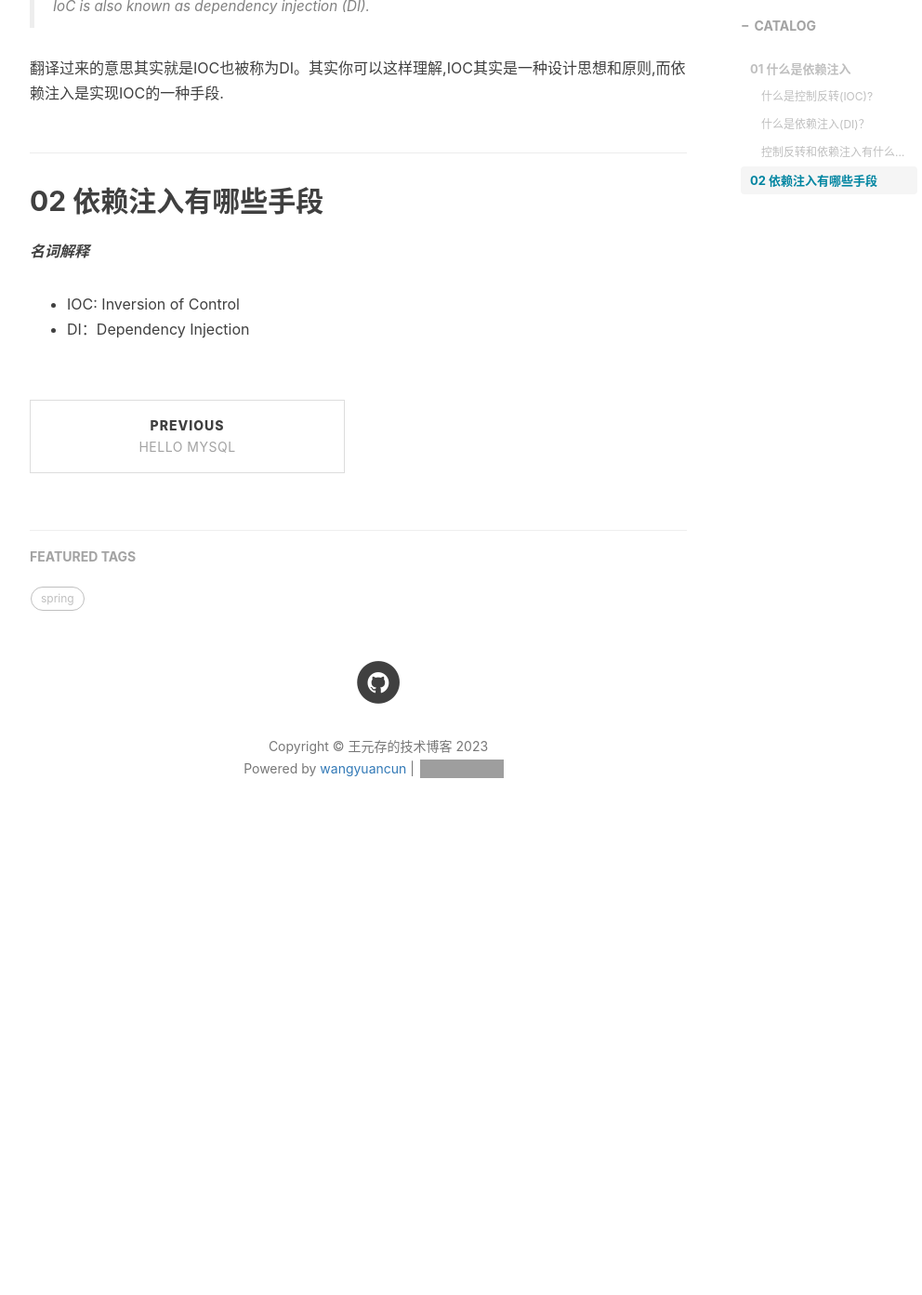
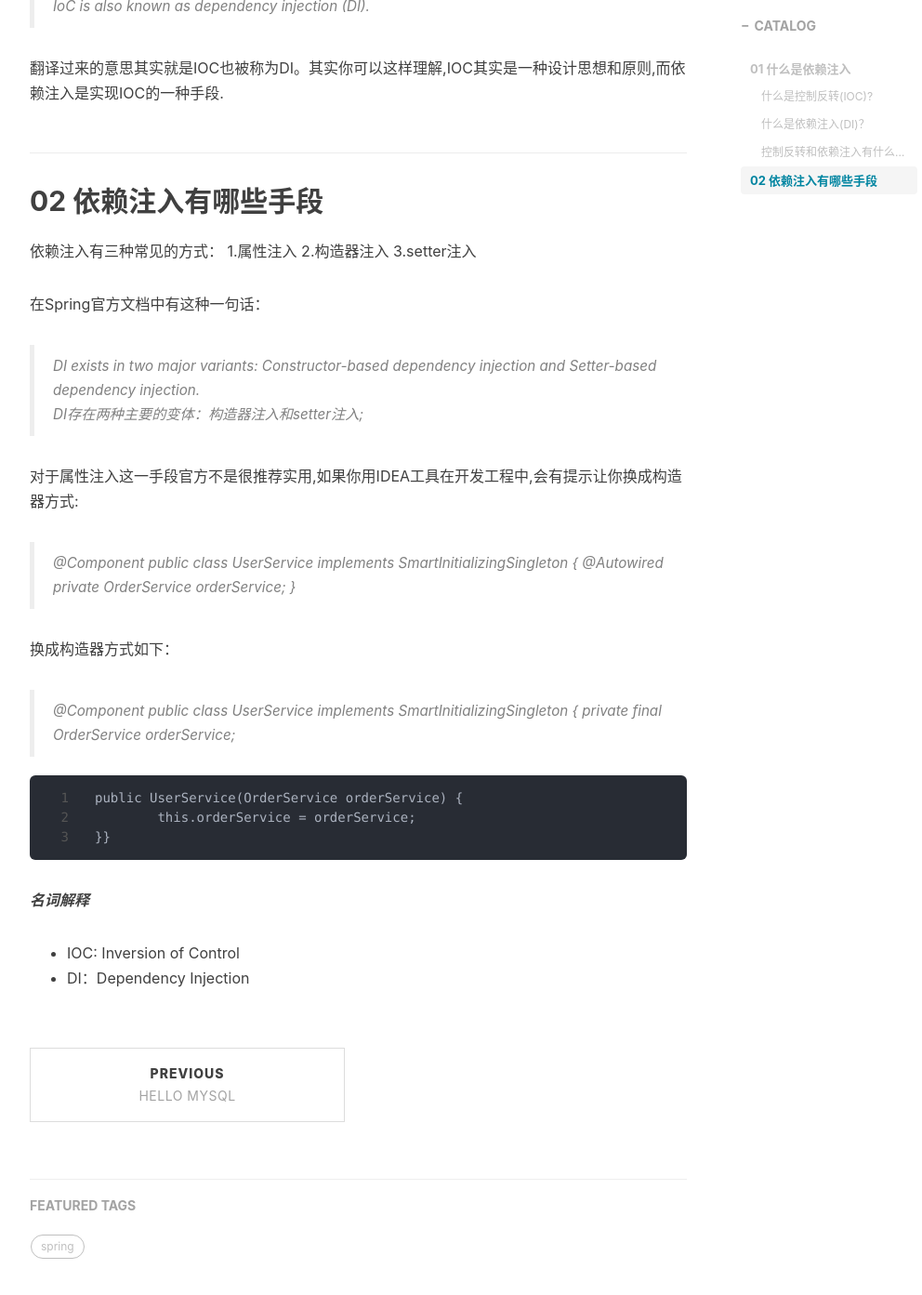
Before and after one commit to cat-owner/tech.blog.github.io, a Jekyll site: the page built from _posts/read_spring/2023-08-24-spring02.md, in a window 1280 px wide and 1400 px high, scrolled down 1366 px. Shown: the top 1393 px of the window at 93% size, without its empty margins (233-1225 px from the left). Built offline with Jekyll 4.4.1, drawn with Linux system fonts in a browser that asks for light colours; nearby versions of some CDN libraries; comment, search, counter and statistics services are not loaded; before the commit the page ends 2297 px from its top, so only the background shows below that; grey boxes are pictures that could not be loaded.

Commit message:
Spring02-DI

```diff
--- a/_posts/read_spring/2023-08-24-spring02.md
+++ b/_posts/read_spring/2023-08-24-spring02.md
@@ -38,6 +38,36 @@ IOC算是spring最重要的一种思想设计,有了它之后,你再也不需要
 02 依赖注入有哪些手段
 ------
 
+依赖注入有三种常见的方式：
+1.属性注入
+2.构造器注入
+3.setter注入
+
+在Spring官方文档中有这种一句话：
+> DI exists in two major variants: Constructor-based dependency injection and Setter-based dependency injection.
+>
+> DI存在两种主要的变体：构造器注入和setter注入;
+
+对于属性注入这一手段官方不是很推荐实用,如果你用IDEA工具在开发工程中,会有提示让你换成构造器方式:
+> @Component
+public class UserService implements SmartInitializingSingleton {
+@Autowired
+private  OrderService orderService;
+}
+
+换成构造器方式如下：
+> @Component
+public class UserService implements SmartInitializingSingleton {
+private final OrderService orderService;
+
+	public UserService(OrderService orderService) {
+		this.orderService = orderService;
+	}}
+
+
+
+
+
 
 
 
```
